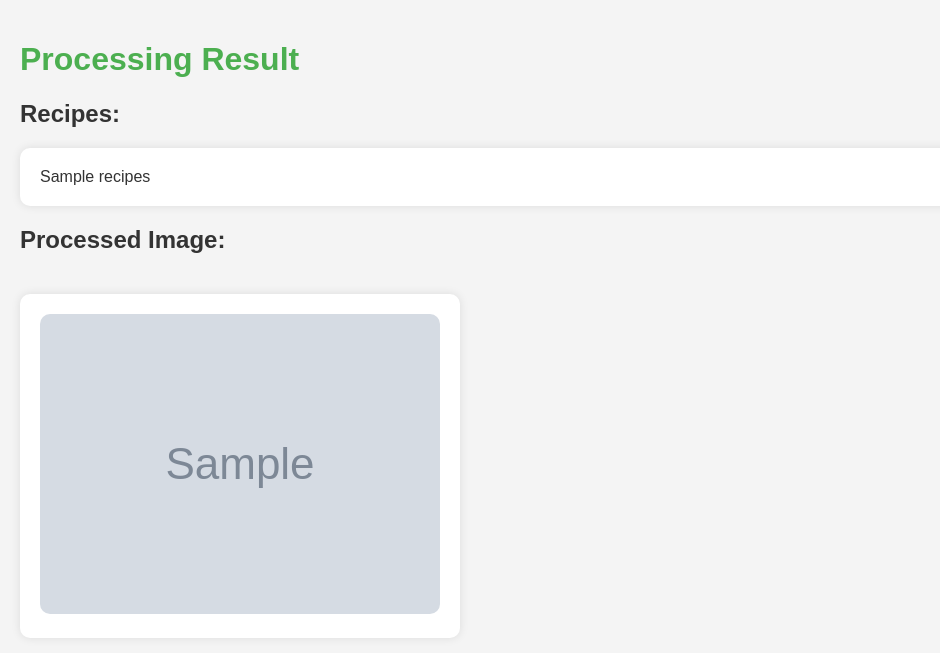
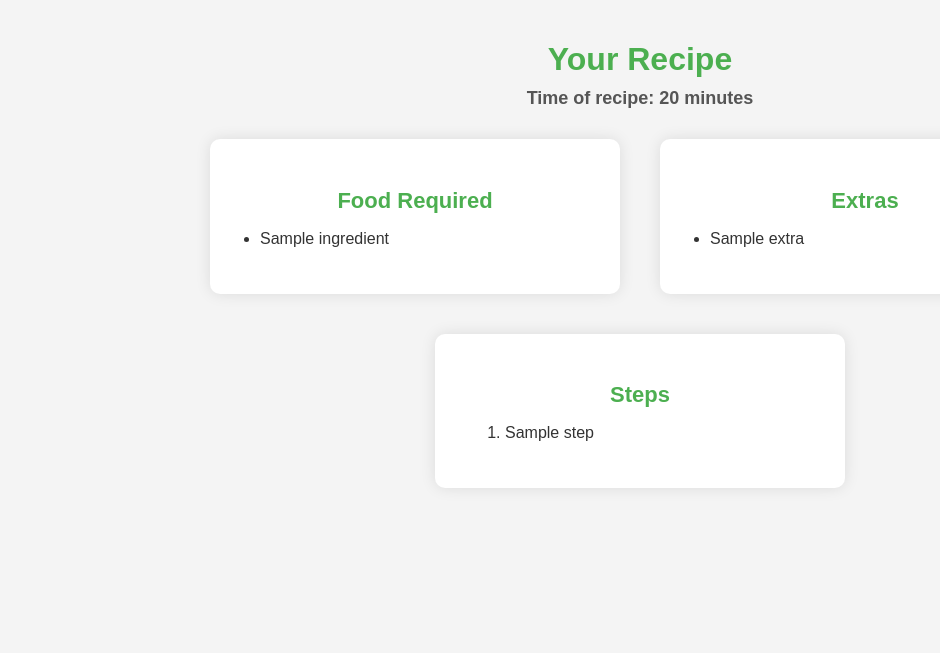
Before and after one commit to biostella/no-food-behaind, a Flask app: template templates/results.html in a window 1280 px wide. Shown: the top 653 px of the page, without its empty margins (0-940 px from the left). Run offline with Flask 3, Linux system fonts and the light colour scheme; the template is opened without the code that fills it: most values are stand-ins (such as "Sample title", 1, 10 or a date in 2020); grey boxes marked "Sample" are stand-in pictures.

Commit message:
display the recipe in boxes

```diff
--- a/helper.py
+++ b/helper.py
@@ -86,6 +86,9 @@ def fetch_databricks_output(databricks_url, databricks_token, job_id):
         if not choices:
             return {"error": "No choices found in the completion data."}
         assistant_message = choices[0].get("message", {}).get("content", "")
+        assistant_message = assistant_message.replace("`", "").replace("json", "")
+        assistant_message = json.loads(assistant_message)
+        print(assistant_message)
         return {"recipes": assistant_message}
     except (KeyError, TypeError, json.JSONDecodeError):
         return {
--- a/templates/results.html
+++ b/templates/results.html
@@ -4,7 +4,7 @@
 <head>
     <meta charset="UTF-8">
     <meta name="viewport" content="width=device-width, initial-scale=1.0">
-    <title>Image Results</title>
+    <title>Your Recipe</title>
     <style>
         body {
             font-family: Arial, sans-serif;
@@ -16,90 +16,103 @@
 
         h1 {
             color: #4CAF50;
+            text-align: center;
+            margin-bottom: 10px;
         }
 
-        h2 {
-            color: #333;
-            margin-top: 20px;
+        .time-info {
+            text-align: center;
+            font-size: 18px;
+            margin-bottom: 30px;
+            font-weight: bold;
+            color: #555;
         }
 
-        .alert {
-            color: red;
-            font-weight: bold;
-            background-color: #ffdddd;
-            padding: 10px;
-            border: 1px solid #f5c6cb;
-            border-radius: 5px;
-            margin-bottom: 20px;
+        .container {
+            display: flex;
+            justify-content: center;
+            gap: 40px;
+            margin-bottom: 40px;
+            flex-wrap: wrap;
         }
 
-        .recipe-section {
-            margin-bottom: 20px;
-            padding: 20px;
+        .box {
             background-color: #fff;
+            padding: 30px;
             border-radius: 10px;
-            box-shadow: 0 0 10px rgba(0, 0, 0, 0.1);
+            box-shadow: 0 0 15px rgba(0, 0, 0, 0.1);
+            width: 350px;
+            max-width: 100%;
+            text-align: center;
         }
 
-        .recipe {
-            margin-bottom: 10px;
-            padding: 10px;
-            border: 1px solid #ccc;
-            border-radius: 5px;
+        .box h2 {
+            color: #4CAF50;
+            font-size: 22px;
+            margin-bottom: 15px;
         }
 
-        .ingredients {
-            font-weight: bold;
+        ul {
+            padding-left: 20px;
+            text-align: left;
         }
 
-        .instructions {
-            font-style: italic;
+        ul li {
+            margin-bottom: 10px;
         }
 
-        .processed-image {
-            margin-top: 20px;
-            padding: 20px;
-            background-color: #fff;
-            border-radius: 10px;
-            box-shadow: 0 0 10px rgba(0, 0, 0, 0.1);
-            display: inline-block;
+        .steps {
+            list-style-type: decimal;
+            text-align: left;
         }
 
-        img {
-            max-width: 100%;
-            border-radius: 10px;
+        .duration {
+            font-size: 18px;
+            color: #333;
+            font-weight: bold;
         }
     </style>
 </head>
 
 <body>
-    <h1>Processing Result</h1>
+    <h1>Your Recipe</h1>
 
-    <!-- Error Message Display -->
-    {% if error %}
-    <div class="alert">
-        <strong>Error:</strong> {{ error }}
-    </div>
-    {% elif recipes %}
-
-    <!-- Recipe Display Section -->
-    <h2>Recipes:</h2>
-    <div class="recipe-section">
-        {{ recipes | safe }} <!-- Render the recipes as raw HTML -->
+    <!-- Display the total time -->
+    <div class="time-info">
+        Time of recipe: {{ recipes["Duration"][0] + recipes["Duration"][1] }} minutes
     </div>
 
-    {% else %}
-    <p>No results to display.</p>
-    {% endif %}
+    <div class="container">
+        <!-- Box 1: Food Required -->
+        <div class="box">
+            <h2>Food Required</h2>
+            <ul>
+                {% for ingredient in recipes["Ingredients"] %}
+                <li>{{ ingredient }}</li>
+                {% endfor %}
+            </ul>
+        </div>
 
-    <!-- Processed Image Display -->
-    {% if image_url %}
-    <h2>Processed Image:</h2>
-    <div class="processed-image">
-        <img src="{{ image_url }}" alt="Processed Image">
+        <!-- Box 2: Extras -->
+        <div class="box">
+            <h2>Extras</h2>
+            <ul>
+                {% for extra in recipes["Extra"] %}
+                <li>{{ extra }}</li>
+                {% endfor %}
+            </ul>
+        </div>
+
+        <!-- Box 3: Steps -->
+        <div class="box">
+            <h2>Steps</h2>
+            <ol class="steps">
+                {% for step in recipes["Steps"] %}
+                <li>{{ step }}</li>
+                {% endfor %}
+            </ol>
+        </div>
     </div>
-    {% endif %}
-
 </body>
 
 </html>
```
